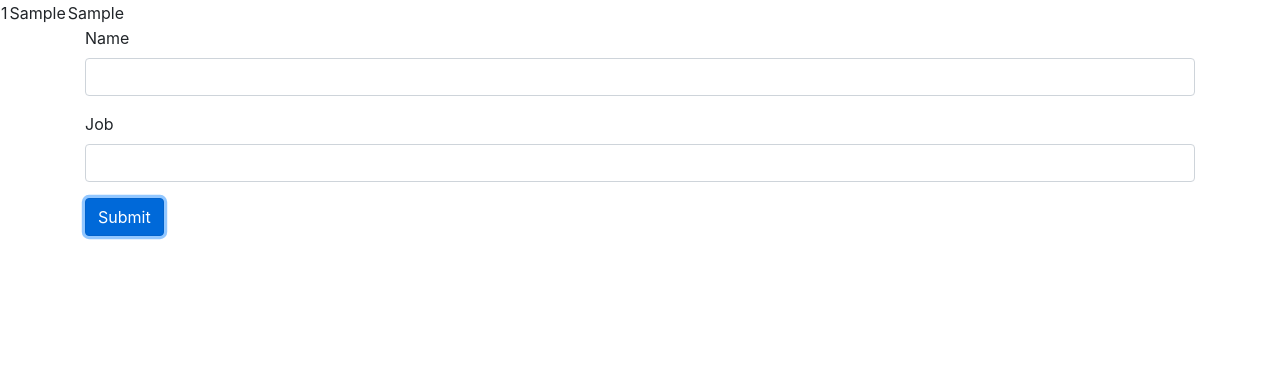
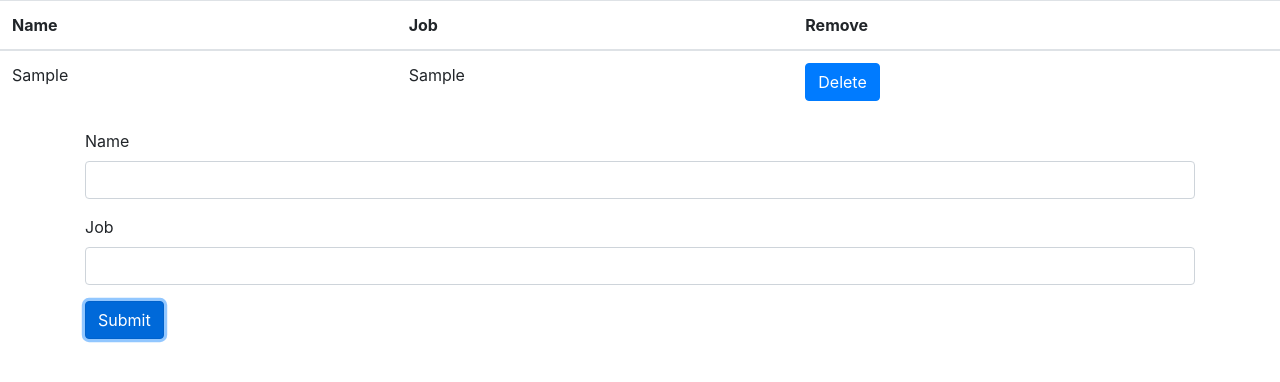
Before and after one commit to Gagandeep39/reactjs-form-table-demo, a React (Create React App) app: page / in a window 1280 px wide. Both pictures are taken after typing "Sample", "Sample" into the empty fields and a click on the button "Submit". Shown: the top 382 px of the page. Built offline with nearby package versions, Linux system fonts and the light colour scheme.

Commit message:
Added Bootstrap in table component

```diff
--- a/src/components/Table/Table.js
+++ b/src/components/Table/Table.js
@@ -1,17 +1,30 @@
 import React, { Component } from 'react';
+import 'bootstrap/dist/css/bootstrap.css';
 
 export default class Table extends Component {
   render() {
+    if (this.props.employeeList.length == 0) {
+      return <div></div>;
+    } else {
       return (
         <div>
-        <table>
+          <table className='table'>
+            <thead>
+              <tr>
+                <th>Name</th>
+                <th>Job</th>
+                <th>Remove</th>
+              </tr>
+            </thead>
             <tbody>
               {this.props.employeeList.map((employee) => {
                 return (
                   <tr key={employee.id}>
-                <td> {employee.id} </td>
                     <td> {employee.name} </td>
                     <td> {employee.job} </td>
+                    <td>
+                      <button className='btn btn-primary'>Delete</button>
+                    </td>
                   </tr>
                 );
               })}
@@ -21,3 +34,4 @@ export default class Table extends Component {
       );
     }
   }
+}
```
Lines whose indentation alone changed are shown as unchanged.
